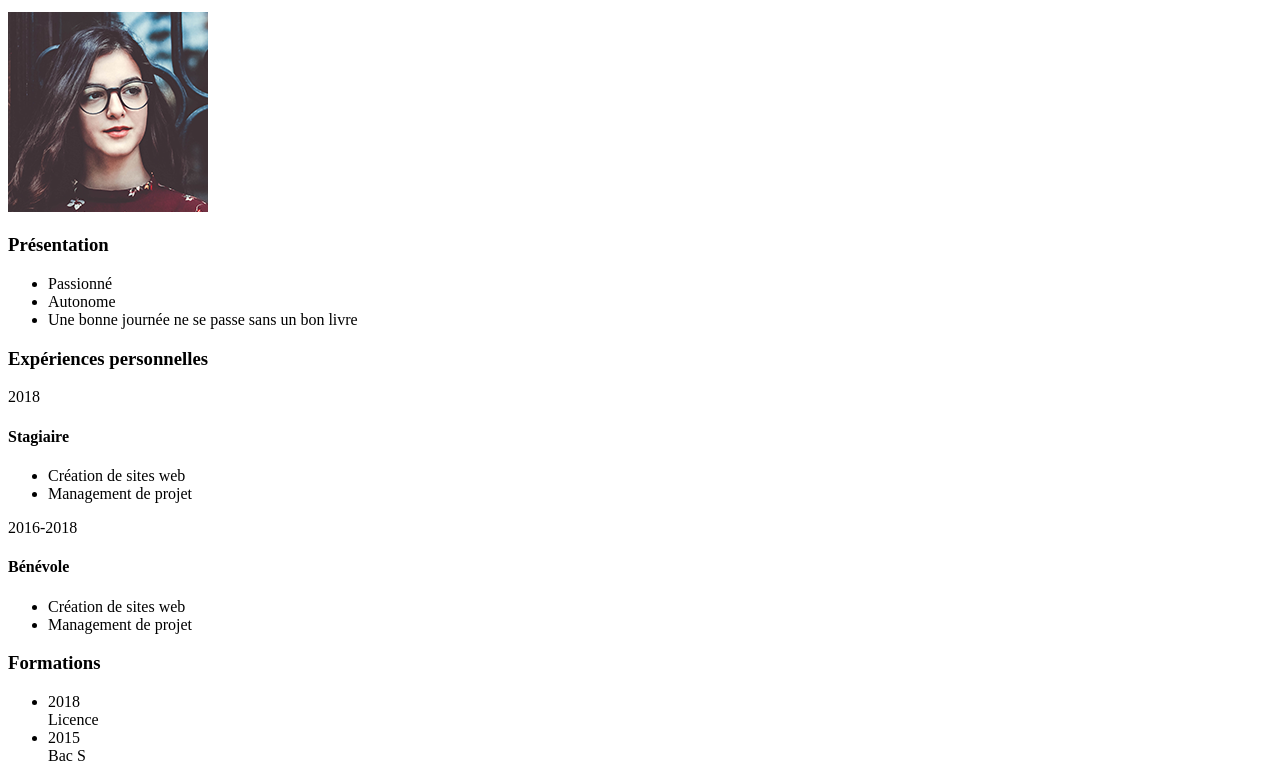
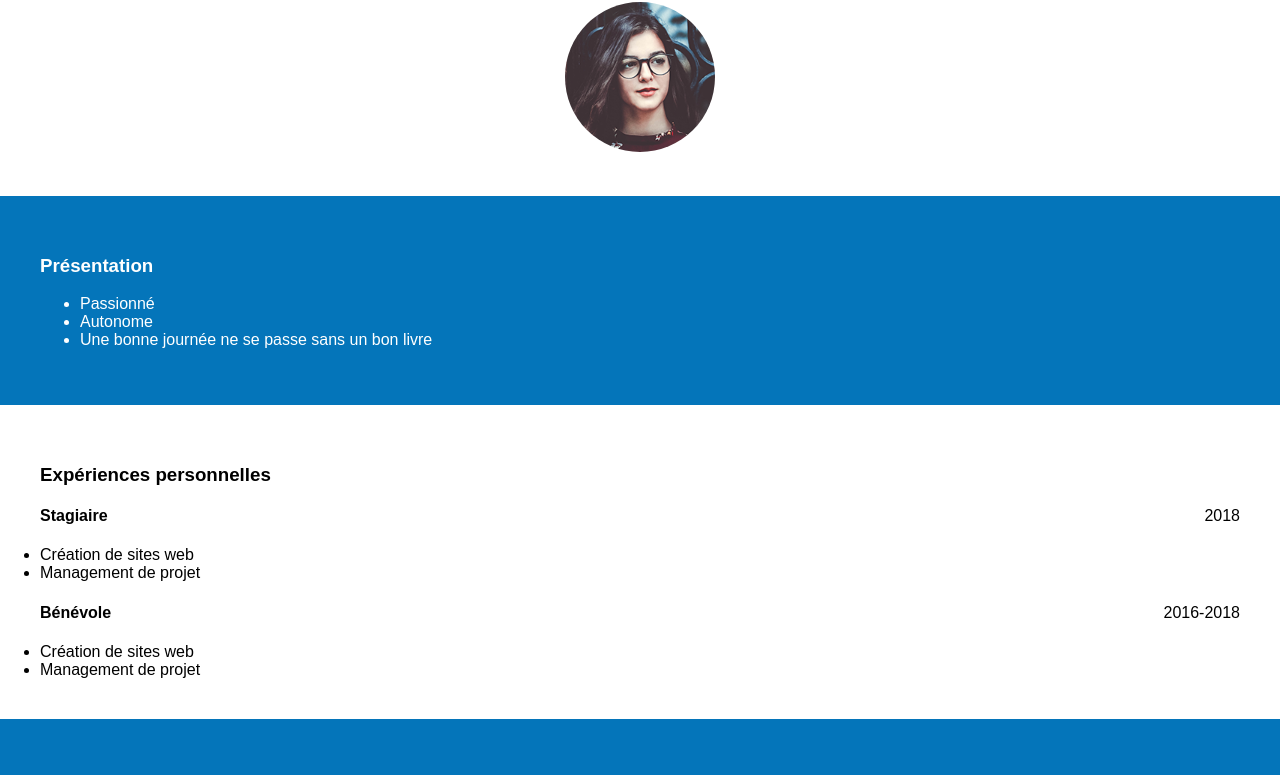
Before and after one commit to Nelyves/nelyves.github.io, a plain HTML site: page index.html in a window 1280 px wide. Shown: the part 236-1011 px from the top of the page. Drawn offline with Linux system fonts and the light colour scheme.

Commit message:
Update index.html

```diff
--- a/index.html
+++ b/index.html
@@ -3,7 +3,7 @@
     <head>
       <meta charset="utf8"/>
       <title>CV de camille</title>
-      <link rel="stylesheet" type="text/css" href= "css#style.css" />
+      <link rel="stylesheet" type="text/css" href= "css/style.css" />
     </head>
     <body>
         <nav class="secondary-block">
```
